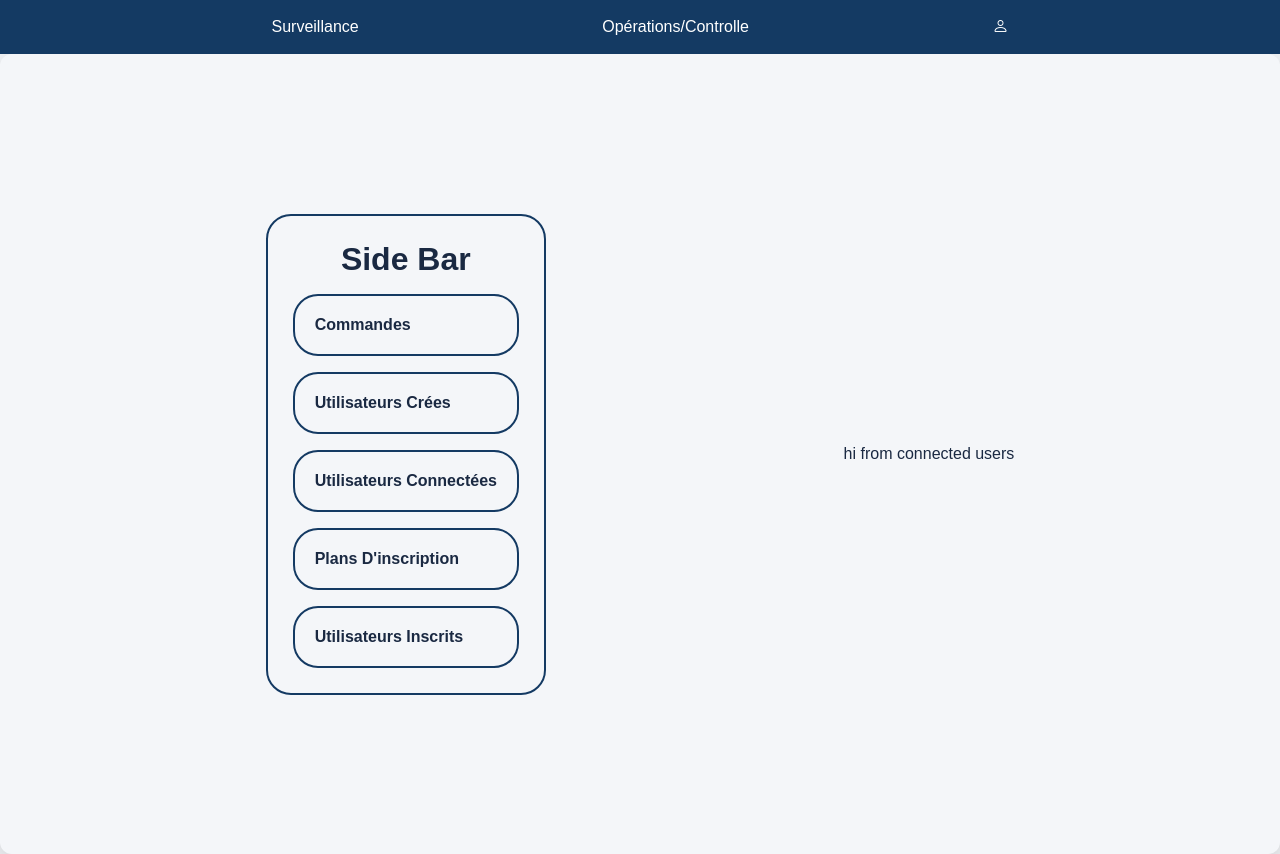
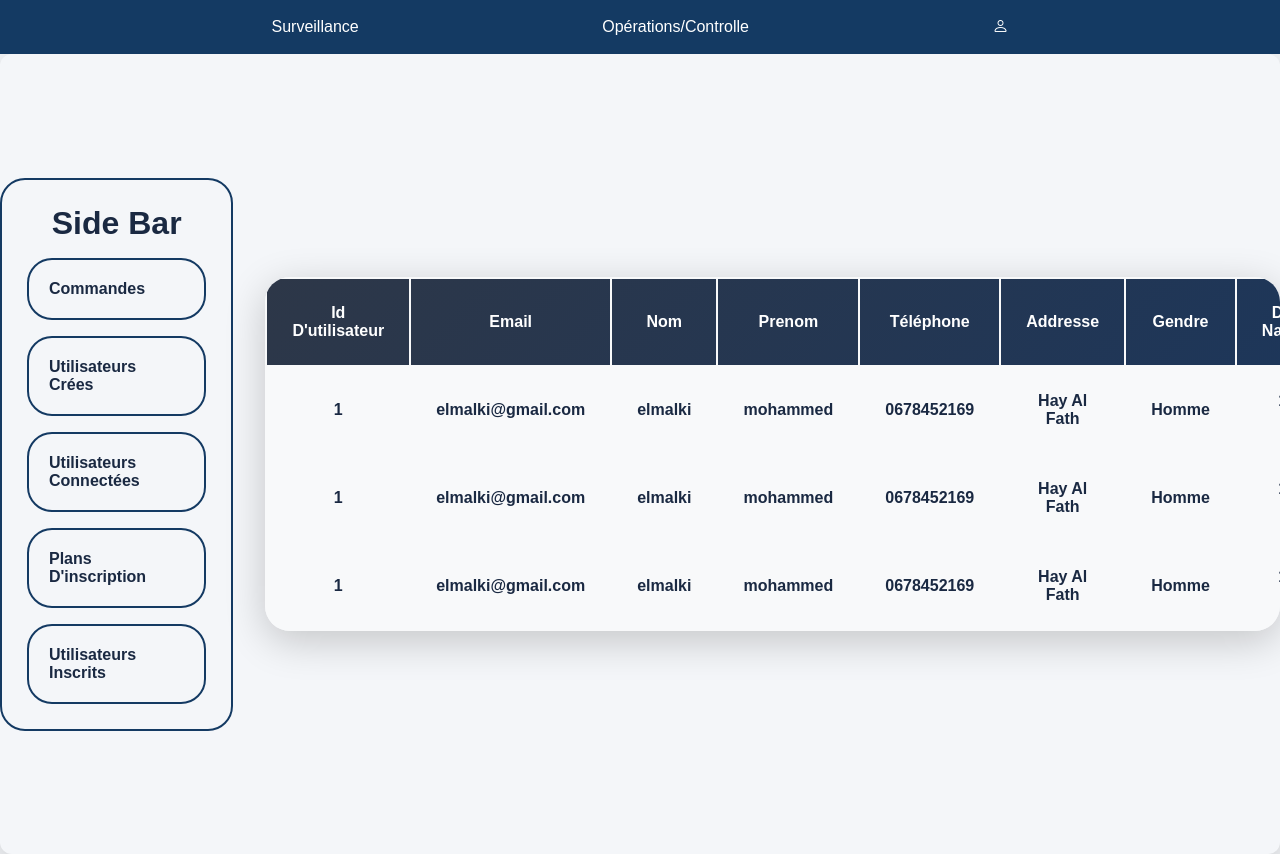
Before and after one commit to elmalkimohammed/E-Commerce-PFA-2026, a React (Vite) app in the folder Front-End/: page /adminMonitoring in a window 1280 px wide. Both pictures are taken after a click on the element "Utilisateurs Connectées". Built offline with nearby package versions, Linux system fonts and the light colour scheme.

Commit message:
Front-End : Finished The Component For Displaying The Connected Users And Their Full Infos

```diff
--- /dev/null
+++ b/Front-End/src/Components/MonitoringPage/Inside Components/connsRow.jsx
@@ -0,0 +1,18 @@
+
+function ConnRow( { userId , Email , FirstName , LastName , Phone , Address , Sex , DateOfBirth , ProfileImage } ) {
+    return(
+        <tr>
+            <td>{ userId }</td>
+            <td>{ Email }</td>
+            <td>{ FirstName }</td>
+            <td>{ LastName }</td>
+            <td>{ Phone }</td>
+            <td>{ Address }</td>
+            <td>{ Sex }</td>
+            <td>{ DateOfBirth }</td>
+            <td>{ ProfileImage }</td>
+        </tr>
+    )
+}
+
+export default ConnRow
--- a/Front-End/src/Components/MonitoringPage/connectedUsers.jsx
+++ b/Front-End/src/Components/MonitoringPage/connectedUsers.jsx
@@ -1,9 +1,37 @@
+
+import ConnRow from "./Inside Components/connsRow"
+
+import "../styles/adminMonitoringGlobalStyles.css"
 
 function ConnectedUsers() {
     return(
-        <>
-            <div>hi from connected users</div>
-        </>
+        <table className="MonitoringGlobalStyles">
+            <tbody>
+                <tr>
+                    <td>Id D'utilisateur</td>
+                    <td>Email</td>
+                    <td>Nom</td>
+                    <td>Prenom</td>
+                    <td>Téléphone</td>
+                    <td>Addresse</td>
+                    <td>Gendre</td>
+                    <td>Date De Naissance</td>
+                    <td>Image De Profile</td>
+                </tr>
+                <ConnRow userId={1} Email={"elmalki@gmail.com"} FirstName={"elmalki"}
+                    LastName={"mohammed"} Phone={"0678452169"} Address={"Hay Al Fath"} Sex={"Homme"}
+                    DateOfBirth={"15-02-2005"} ProfileImage={"image/test.jpg"}
+                />
+                <ConnRow userId={1} Email={"elmalki@gmail.com"} FirstName={"elmalki"}
+                    LastName={"mohammed"} Phone={"0678452169"} Address={"Hay Al Fath"} Sex={"Homme"}
+                    DateOfBirth={"15-02-2005"} ProfileImage={"image/test.jpg"}
+                />
+                <ConnRow userId={1} Email={"elmalki@gmail.com"} FirstName={"elmalki"}
+                    LastName={"mohammed"} Phone={"0678452169"} Address={"Hay Al Fath"} Sex={"Homme"}
+                    DateOfBirth={"15-02-2005"} ProfileImage={"image/test.jpg"}
+                />
+            </tbody>
+        </table>
     )
 }
 
```
